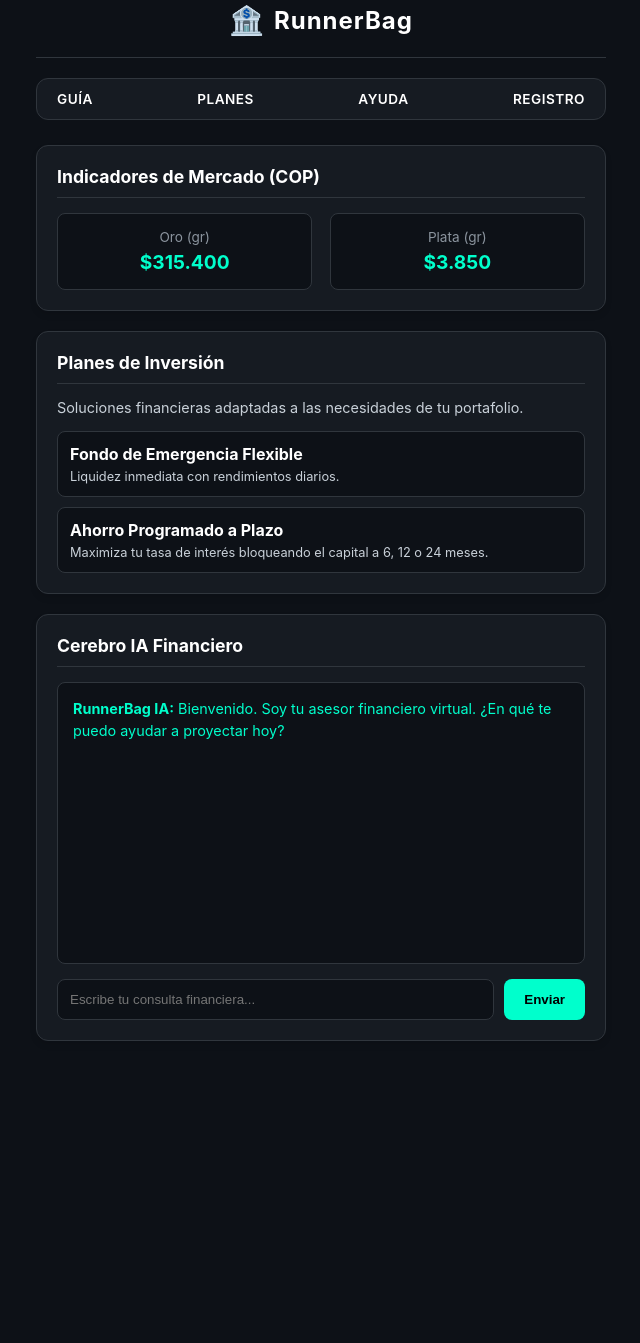
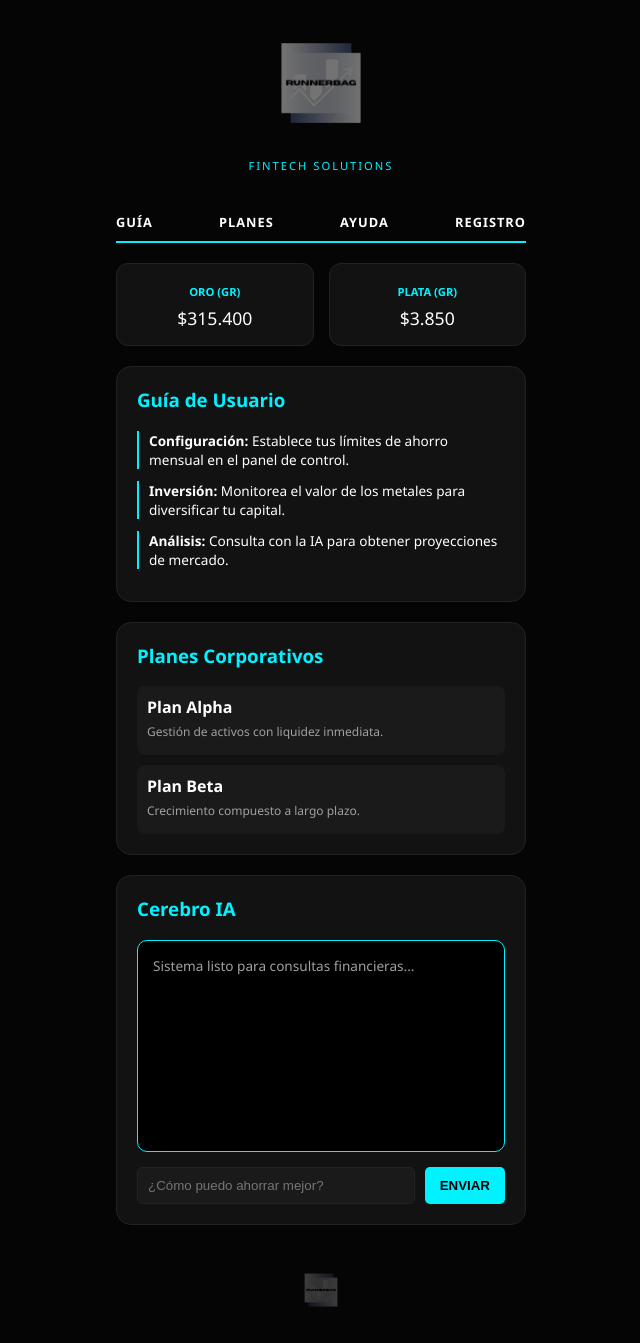
Before and after one commit to jeronimo20111021/runner-bag, a plain HTML site: page index.html in a window 1280 px wide. Shown: the part 17-1360 px from the top of the page, without its empty margins (319-959 px from the left). Before the commit the page ends 1078 px from the top, so only its background shows below. Drawn offline with Linux system fonts and the light colour scheme.

Commit message:
Update index.html

```diff
--- a/index.html
+++ b/index.html
@@ -2,24 +2,23 @@
 <html lang="es">
 <head>
     <meta charset="UTF-8">
-    <!-- Esta línea asegura que se adapte perfectamente a las pantallas de los celulares -->
     <meta name="viewport" content="width=device-width, initial-scale=1.0">
-    <title>RunnerBag | Tu Copiloto Financiero</title>
+    <title>RunnerBag | Fintech OS</title>
     <style>
-        /* Paleta de colores Fintech Profesional (Modo Oscuro) */
+        /* Estilo recuperado de la presentación: Futurista y Elegante */
         :root {
-            --bg-principal: #0d1117;
-            --bg-tarjeta: #161b22;
-            --color-acento: #00ffcc;
-            --texto-claro: #c9d1d9;
-            --texto-blanco: #ffffff;
-            --borde: #30363d;
+            --bg: #050505;
+            --card-bg: #121212;
+            --accent: #00f2ff; /* El azul cian de la presentación */
+            --text-main: #ffffff;
+            --text-dim: #a0a0a0;
+            --border: #222;
         }
 
         body {
-            font-family: -apple-system, BlinkMacSystemFont, "Segoe UI", Helvetica, Arial, sans-serif;
-            background-color: var(--bg-principal);
-            color: var(--texto-claro);
+            font-family: 'Segoe UI', Roboto, Helvetica, Arial, sans-serif;
+            background-color: var(--bg);
+            color: var(--text-main);
             margin: 0;
             padding: 0;
             display: flex;
@@ -27,307 +26,209 @@
             align-items: center;
         }
 
-        /* Contenedor principal adaptable */
-        .contenedor {
+        .app-wrapper {
             width: 100%;
-            max-width: 600px; /* Tamaño ideal para simular app en escritorio y verse bien en celular */
-            padding: 0 15px;
+            max-width: 450px; /* Tamaño tipo app móvil */
+            min-height: 100vh;
+            padding: 20px;
             box-sizing: border-box;
         }
 
-        /* Encabezado y Logo */
+        /* Front-Space con tu Logo Original */
         header {
+            text-align: center;
+            padding: 20px 0;
+        }
+
+        .logo-img {
+            width: 120px; /* Ajusta según el tamaño de tu imagen */
+            height: auto;
+            margin-bottom: 10px;
+        }
+
+        /* Navegación Estilo Presentación */
+        nav {
             display: flex;
-            align-items: center;
-            justify-content: center;
-            padding: 20px 0;
-            border-bottom: 1px solid var(--borde);
+            justify-content: space-between;
+            margin: 20px 0;
+            border-bottom: 2px solid var(--accent);
+            padding-bottom: 10px;
+        }
+
+        nav a {
+            color: var(--text-main);
+            text-decoration: none;
+            font-size: 0.8rem;
+            font-weight: bold;
+            letter-spacing: 1px;
+        }
+
+        /* Widgets de Mercado (Oro/Plata) */
+        .front-space-data {
+            display: grid;
+            grid-template-columns: 1fr 1fr;
+            gap: 15px;
             margin-bottom: 20px;
         }
 
-        .logo-icono {
-            font-size: 28px;
-            margin-right: 10px;
+        .data-card {
+            background: var(--card-bg);
+            padding: 15px;
+            border-radius: 12px;
+            text-align: center;
+            border: 1px solid var(--border);
         }
 
-        .logo-texto {
-            font-size: 24px;
-            font-weight: bold;
-            color: var(--texto-blanco);
-            letter-spacing: 1px;
+        .data-card span { font-size: 0.7rem; color: var(--accent); font-weight: bold; }
+        .data-card div { font-size: 1.1rem; margin-top: 5px; }
+
+        /* Tarjetas de Contenido */
+        .panel {
+            background: var(--card-bg);
+            border-radius: 15px;
+            padding: 20px;
+            margin-bottom: 20px;
+            border: 1px solid var(--border);
         }
 
-        /* Navegación */
-        nav {
-            display: flex;
-            justify-content: space-between;
-            background-color: var(--bg-tarjeta);
-            padding: 12px 20px;
-            border-radius: 12px;
-            margin-bottom: 25px;
-            border: 1px solid var(--borde);
+        /* Guía y Planes para Clientes */
+        .guia-paso { margin-bottom: 12px; font-size: 0.85rem; border-left: 2px solid var(--accent); padding-left: 10px; }
+        .plan-item { background: #1a1a1a; padding: 10px; border-radius: 8px; margin-top: 10px; }
+
+        /* Chat IA con efecto de carga */
+        .chat-screen {
+            height: 180px;
+            overflow-y: auto;
+            background: #000;
+            border-radius: 10px;
+            padding: 15px;
+            margin-bottom: 15px;
+            font-size: 0.85rem;
+            border: 1px solid var(--accent);
         }
 
-        nav a {
-            color: var(--texto-blanco);
-            text-decoration: none;
-            font-weight: 600;
-            font-size: 0.85rem;
-            text-transform: uppercase;
-            letter-spacing: 0.5px;
-        }
-
-        nav a:hover {
-            color: var(--color-acento);
-        }
-
-        /* Tarjetas (Cards) */
-        .tarjeta {
-            background-color: var(--bg-tarjeta);
-            border: 1px solid var(--borde);
-            border-radius: 12px;
-            padding: 20px;
-            margin-bottom: 20px;
-            box-shadow: 0 4px 6px rgba(0,0,0,0.1);
-        }
-
-        .tarjeta h3 {
-            color: var(--texto-blanco);
-            margin-top: 0;
-            margin-bottom: 15px;
-            font-size: 1.1rem;
-            border-bottom: 1px solid var(--borde);
-            padding-bottom: 10px;
-        }
-
-        /* Mercado en tiempo real (Metales) */
-        .mercado-grid {
-            display: flex;
-            justify-content: space-between;
-        }
-
-        .mercado-item {
-            text-align: center;
-            width: 48%;
-            background: #0d1117;
-            padding: 15px 0;
-            border-radius: 8px;
-            border: 1px solid var(--borde);
-        }
-
-        .mercado-item span {
-            display: block;
-            font-size: 0.85rem;
-            color: #8b949e;
-        }
-
-        .mercado-precio {
-            font-size: 1.2rem;
-            font-weight: bold;
-            color: var(--color-acento);
-            margin-top: 5px;
-        }
-
-        /* Asistente IA Chatbot */
-        .chat-contenedor {
-            height: 250px;
-            overflow-y: auto;
-            background: #0d1117;
-            border: 1px solid var(--borde);
-            border-radius: 8px;
-            padding: 15px;
-            margin-bottom: 15px;
-            font-size: 0.9rem;
-            line-height: 1.5;
-        }
-
-        .mensaje-usuario {
-            color: var(--texto-blanco);
-            margin-bottom: 10px;
-        }
-
-        .mensaje-ia {
-            color: var(--color-acento);
-            margin-bottom: 10px;
-        }
-
-        /* Animación de carga con degradado */
-        .cargando-texto {
-            background: linear-gradient(90deg, #00ffcc, #00b3ff, #00ffcc);
+        .loading-gradient {
+            background: linear-gradient(90deg, #00f2ff, #7000ff, #00f2ff);
             background-size: 200% auto;
-            color: transparent;
             -webkit-background-clip: text;
-            animation: brillo 2s linear infinite;
+            -webkit-text-fill-color: transparent;
+            animation: shine 2s linear infinite;
             font-weight: bold;
         }
 
-        @keyframes brillo {
-            to { background-position: 200% center; }
-        }
+        @keyframes shine { to { background-position: 200% center; } }
 
-        /* Controles del Chat */
-        .controles-chat {
-            display: flex;
-            gap: 10px;
-        }
+        .input-group { display: flex; gap: 10px; }
+        input { flex: 1; background: #1a1a1a; border: 1px solid var(--border); padding: 10px; color: #fff; border-radius: 5px; }
+        button { background: var(--accent); color: #000; border: none; padding: 10px 15px; border-radius: 5px; font-weight: bold; cursor: pointer; }
 
-        input[type="text"] {
-            flex-grow: 1;
-            padding: 12px;
-            border-radius: 8px;
-            border: 1px solid var(--borde);
-            background: #0d1117;
-            color: var(--texto-blanco);
-            outline: none;
-        }
-
-        input[type="text"]:focus {
-            border-color: var(--color-acento);
-        }
-
-        button {
-            background-color: var(--color-acento);
-            color: #000;
-            border: none;
-            padding: 0 20px;
-            border-radius: 8px;
-            font-weight: bold;
-            cursor: pointer;
-            transition: background 0.2s;
-        }
-
-        button:hover {
-            background-color: #00e6b8;
-        }
+        /* Logo de abajo */
+        footer { text-align: center; padding: 20px 0; }
     </style>
 </head>
 <body>
 
-    <div class="contenedor">
-
-        <!-- Header con Logo -->
+<div class="app-wrapper">
     <header>
-            <div class="logo-icono">🏦</div>
-            <div class="logo-texto">RunnerBag</div>
+        <!-- Tu logo recuperado con el nombre exacto -->
+        <img src="logo.png.png.png" alt="RunnerBag Logo" class="logo-img">
+        <div style="font-size: 0.7rem; color: var(--accent); letter-spacing: 2px;">FINTECH SOLUTIONS</div>
     </header>
 
-        <!-- Menú de Navegación -->
     <nav>
-            <a href="#guia">Guía</a>
-            <a href="#planes">Planes</a>
-            <a href="#ayuda">Ayuda</a>
-            <a href="#registro">Registro</a>
+        <a href="#guia">GUÍA</a>
+        <a href="#planes">PLANES</a>
+        <a href="#ayuda">AYUDA</a>
+        <a href="#registro">REGISTRO</a>
     </nav>
 
-        <!-- Sección de Mercado (Oro y Plata) -->
-        <div class="tarjeta">
-            <h3>Indicadores de Mercado (COP)</h3>
-            <div class="mercado-grid">
-                <div class="mercado-item">
-                    <span>Oro (gr)</span>
-                    <div class="mercado-precio">$315.400</div>
+    <!-- Front-Space: Mercado Real -->
+    <div class="front-space-data">
+        <div class="data-card">
+            <span>ORO (GR)</span>
+            <div>$315.400</div>
         </div>
-                <div class="mercado-item">
-                    <span>Plata (gr)</span>
-                    <div class="mercado-precio">$3.850</div>
-                </div>
+        <div class="data-card">
+            <span>PLATA (GR)</span>
+            <div>$3.850</div>
         </div>
     </div>
 
-        <!-- Sección de Planes para Clientes -->
-        <div id="planes" class="tarjeta">
-            <h3>Planes de Inversión</h3>
-            <p style="font-size: 0.9rem; margin-bottom: 15px;">Soluciones financieras adaptadas a las necesidades de tu portafolio.</p>
-
-            <div style="background: #0d1117; padding: 12px; border-radius: 8px; border: 1px solid var(--borde); margin-bottom: 10px;">
-                <strong style="color: var(--texto-blanco);">Fondo de Emergencia Flexible</strong>
-                <p style="font-size: 0.8rem; margin: 5px 0 0 0;">Liquidez inmediata con rendimientos diarios.</p>
+    <!-- La Guía que pediste -->
+    <div id="guia" class="panel">
+        <h3 style="color: var(--accent); margin-top: 0;">Guía de Usuario</h3>
+        <div class="guia-paso"><b>Configuración:</b> Establece tus límites de ahorro mensual en el panel de control.</div>
+        <div class="guia-paso"><b>Inversión:</b> Monitorea el valor de los metales para diversificar tu capital.</div>
+        <div class="guia-paso"><b>Análisis:</b> Consulta con la IA para obtener proyecciones de mercado.</div>
     </div>
 
-            <div style="background: #0d1117; padding: 12px; border-radius: 8px; border: 1px solid var(--borde);">
-                <strong style="color: var(--texto-blanco);">Ahorro Programado a Plazo</strong>
-                <p style="font-size: 0.8rem; margin: 5px 0 0 0;">Maximiza tu tasa de interés bloqueando el capital a 6, 12 o 24 meses.</p>
+    <!-- Planes para Clientes -->
+    <div id="planes" class="panel">
+        <h3 style="color: var(--accent); margin-top: 0;">Planes Corporativos</h3>
+        <div class="plan-item">
+            <strong>Plan Alpha</strong>
+            <p style="font-size: 0.75rem; color: var(--text-dim); margin: 5px 0;">Gestión de activos con liquidez inmediata.</p>
+        </div>
+        <div class="plan-item">
+            <strong>Plan Beta</strong>
+            <p style="font-size: 0.75rem; color: var(--text-dim); margin: 5px 0;">Crecimiento compuesto a largo plazo.</p>
         </div>
     </div>
 
-        <!-- Chat Inteligente Integrado -->
-        <div id="ayuda" class="tarjeta">
-            <h3>Cerebro IA Financiero</h3>
-
-            <div id="caja-chat" class="chat-contenedor">
-                <div class="mensaje-ia"><b>RunnerBag IA:</b> Bienvenido. Soy tu asesor financiero virtual. ¿En qué te puedo ayudar a proyectar hoy?</div>
+    <!-- Ayuda / IA -->
+    <div id="ayuda" class="panel">
+        <h3 style="color: var(--accent); margin-top: 0;">Cerebro IA</h3>
+        <div id="chat-output" class="chat-screen">
+            <span style="color: var(--text-dim);">Sistema listo para consultas financieras...</span>
         </div>
-
-            <div class="controles-chat">
-                <input type="text" id="input-usuario" placeholder="Escribe tu consulta financiera...">
-                <button onclick="enviarMensaje()">Enviar</button>
+        <div class="input-group">
+            <input type="text" id="user-query" placeholder="¿Cómo puedo ahorrar mejor?">
+            <button onclick="ejecutarIA()">ENVIAR</button>
         </div>
     </div>
 
+    <footer>
+        <img src="logo.png.png.png" alt="RunnerBag Logo Footer" style="width: 50px; opacity: 0.5;">
+    </footer>
 </div>
 
 <script>
-        // ¡IMPORTANTE! Pega aquí tu nueva API Key configurada
-        const API_KEY = "AIzaSyC74v2s_GhGADomcumyR5NhFLgtf8ErK8g";
+    const API_KEY = "AIzaSyDm_iH0xXHemkiMaEeg05Vb-foG7skA-uc";
 
-        async function enviarMensaje() {
-            const inputElemento = document.getElementById('input-usuario');
-            const cajaChat = document.getElementById('caja-chat');
-            const texto = inputElemento.value.trim();
+    async function ejecutarIA() {
+        const input = document.getElementById('user-query');
+        const output = document.getElementById('chat-output');
+        const prompt = input.value.trim();
 
-            if(!texto) return;
+        if(!prompt) return;
 
-            // 1. Mostrar el mensaje del usuario
-            cajaChat.innerHTML += `<div class="mensaje-usuario"><b>Tú:</b> ${texto}</div>`;
-            inputElemento.value = "";
+        output.innerHTML += `<div style="margin-top:10px;"><b>> Usuario:</b> ${prompt}</div>`;
+        input.value = "";
 
-            // 2. Mostrar estado de carga (con el degradado animado)
-            const idCarga = 'carga-' + Date.now();
-            cajaChat.innerHTML += `<div id="${idCarga}" class="cargando-texto">Procesando análisis...</div>`;
-            cajaChat.scrollTop = cajaChat.scrollHeight;
+        const tempId = 'loading-' + Date.now();
+        output.innerHTML += `<div id="${tempId}" class="loading-gradient">Analizando datos financieros...</div>`;
+        output.scrollTop = output.scrollHeight;
 
         try {
-                // 3. Llamada REAL a la API de Gemini
-                const respuesta = await fetch(`https://generativelanguage.googleapis.com/v1beta/models/gemini-1.5-flash:generateContent?key=${API_KEY}`, {
+            const res = await fetch(`https://generativelanguage.googleapis.com/v1beta/models/gemini-1.5-flash:generateContent?key=${API_KEY}`, {
                 method: 'POST',
                 headers: { 'Content-Type': 'application/json' },
-                    body: JSON.stringify({
-                        contents: [{ parts: [{ text: texto }] }]
-                    })
+                body: JSON.stringify({ contents: [{ parts: [{ text: prompt }] }] })
             });
 
-                const datos = await respuesta.json();
+            const data = await res.json();
+            document.getElementById(tempId).remove();
 
-                // 4. Eliminar el mensaje de carga
-                document.getElementById(idCarga).remove();
-
-                // 5. Mostrar la respuesta
-                if (datos.candidates && datos.candidates[0].content.parts[0].text) {
-                    let textoRespuesta = datos.candidates[0].content.parts[0].text;
-                    // Dar formato a los saltos de línea
-                    textoRespuesta = textoRespuesta.replace(/\n/g, "<br>");
-                    cajaChat.innerHTML += `<div class="mensaje-ia"><b>RunnerBag IA:</b><br>${textoRespuesta}</div>`;
-                } else {
-                    cajaChat.innerHTML += `<div class="mensaje-ia" style="color: #ff6b6b;"><b>Error:</b> No se pudo procesar la respuesta.</div>`;
+            if (data.candidates && data.candidates[0].content.parts[0].text) {
+                let r = data.candidates[0].content.parts[0].text.replace(/\n/g, "<br>");
+                output.innerHTML += `<div style="color: var(--accent); margin-top:10px;"><b>> RunnerBag IA:</b><br>${r}</div>`;
             }
-
-            } catch (error) {
-                document.getElementById(idCarga).remove();
-                cajaChat.innerHTML += `<div class="mensaje-ia" style="color: #ff6b6b;"><b>Error de sistema:</b> Revisa tu conexión o la API Key.</div>`;
-                console.error("Detalle del error:", error);
+        } catch (e) {
+            document.getElementById(tempId).remove();
+            output.innerHTML += `<div style="color: #ff4d4d;">Error de red. Verifica tu API Key.</div>`;
         }
-
-            // Mantener el scroll siempre abajo
-            cajaChat.scrollTop = cajaChat.scrollHeight;
+        output.scrollTop = output.scrollHeight;
     }
-
-        // Permitir enviar el mensaje presionando la tecla "Enter"
-        document.getElementById("input-usuario").addEventListener("keypress", function(event) {
-            if (event.key === "Enter") {
-                event.preventDefault();
-                enviarMensaje();
-            }
-        });
 </script>
 </body>
 </html>
```
Lines whose indentation alone changed are shown as unchanged.
